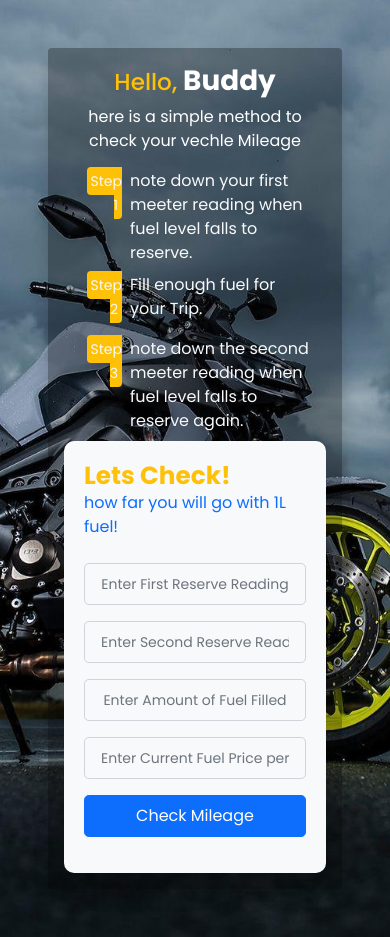
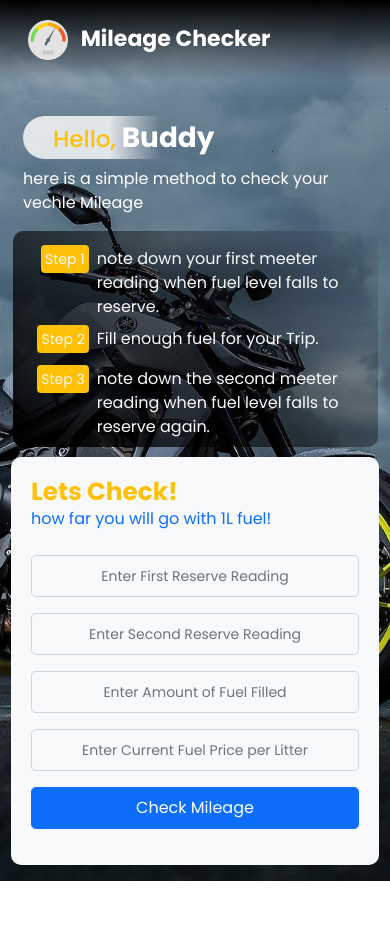
Before and after one commit to mr-enigmaatic/mileage-checker, a plain HTML site: page index.html in a window 390 px wide. After the commit the page ends 881 px from the top, so only its background shows below. Drawn offline with nearby package versions, Linux system fonts and the light colour scheme.

Commit message:
design change, header kogo added

```diff
--- a/css/style.css
+++ b/css/style.css
@@ -10,7 +10,36 @@ body{
     font-family: 'Poppins', sans-serif;
 }
 
-/* Form CSS */
+/*====== Header section =======*/
+.navbar{
+    background:linear-gradient(to bottom, rgba(0,0,0,1)0%, rgba(0,0,0,0)100%);
+    position: absolute;
+    width: 100%;
+    height: 80px;
+}
+.navbar a{
+    font-weight: 700;
+    color: white;
+    font-size: 28px;
+}
+.navbar img{
+    width: 50px;
+    /* border-radius: 50%;
+    box-shadow: 0 0px 10px rgba(0, 0, 0, 1); */
+
+}
+
+/* Mobile CSS */
+@media only screen and (max-width: 768px){
+    .navbar a{
+        font-size: 22px;
+    }
+    .navbar img{
+        width: 40px;
+    }
+}
+
+/* ==== form content ===== */
 .form-container{
     display: flex;
     justify-content: center;
@@ -24,11 +53,13 @@ body{
 .box-area{
     width: 700px;
     background: linear-gradient(rgb(0, 0, 0,0.1)0%, rgba(0, 0, 0,1)100%);
+}
 
-}
 .left-box{
     background: transparent;
 }
+
+
 .right-box{
     padding: 10px 30px 40px 40px;
     border-radius: 10px;
@@ -43,19 +74,32 @@ body{
 }
 
 /* Mobile CSS */
-
 @media only screen and (max-width: 768px){
-
     .box-area{
         margin: 0 10px;
+        margin-top: 100px;
         width: 400px;
-        background: linear-gradient(rgba(0,0,0,0.3)100%, rgba(0,0,0,0.3)0%);
+        background: transparent;
 
     }
     .left-box{
-
         overflow: hidden;
     }
+    .left-box h3{
+        background: linear-gradient(90deg,rgb(255, 255, 255,0.8)25%, rgba(0, 0, 0,0)40%);
+        border-radius: 50px;
+        padding: 5px 30px;
+        width: 100%;
+
+    }
+    .steps-container{
+        background: linear-gradient(45deg, black, transparent);
+        margin-bottom: 10px;
+        padding: 16px 8px 0px;
+        width: 365px;
+        border-radius: 10px;
+    }
+
     .right-box{
         padding: 20px;
     }
--- a/index.html
+++ b/index.html
@@ -6,6 +6,8 @@
     <meta name="viewport" content="width=device-width, initial-scale=1">
     <!-- fav icon -->
     <link rel="icon" href="./img/fav-icon.png">
+    <!-- Box icon -->
+    <link href='https://unpkg.com/boxicons@2.1.4/css/boxicons.min.css' rel='stylesheet'>
 
     <!-- Bootstrap CSS -->
     <link href="https://cdn.jsdelivr.net/npm/bootstrap@5.0.2/dist/css/bootstrap.min.css" rel="stylesheet" integrity="sha384-EVSTQN3/azprG1Anm3QDgpJLIm9Nao0Yz1ztcQTwFspd3yD65VohhpuuCOmLASjC" crossorigin="anonymous">
@@ -15,8 +17,19 @@
   <body>
 
     <div class="container-fluid p-0">
+      <!--========== header section ======= -->
+      <nav class="navbar">
+        <div class="container-fluid">
+          <a class="navbar-brand  ms-3 " href="#">
+            <img src="./img/logo-img.png" class="me-2" alt="logo">
+            Mileage Checker
+          </a>
+        </div>
+      </nav>
+
+      <!-- ====== content section ======== -->
       <div class="form-container">
-          <div class="box-area row  rounded m-5  p-3  shadow position-relative">
+          <div class="box-area row  rounded   p-3  shadow position-relative">
             <!-- Left Section -->
 
             <div class=" left-box col-md-6 rounded-3 d-flex justify-content-center align-items-center flex-column">
@@ -24,8 +37,9 @@
                 <img src="./img/speed2.jpg" class="imgfluid mb-3" style="width: 100%;">
               </div>
               <h3 class="text-warning">Hello, <span class="text-white fs-1 fw-bold">Buddy</span></h3>
-              <p class="text-white text-wrap text-center">here is a simple method to check your vechle Mileage</p>
+              <p class="text-white text-wrap text-sm-start text-md-center">here is a simple method to check your vechle Mileage</p>
 
+              <div class="steps-container">
                 <div class="steps mb-2 d-flex justify-content-start align-items-start w-100">
                   <div class="step-head p-0 text-end me-2" style="width: 20%;">
                   <small class="rounded text-start p-1 bg-warning  text-light">Step 1</small>
@@ -50,6 +64,7 @@
                   </div>
                   <div style="width: 80%;">
                     <span class=" text-start text-light">note down the second meeter reading when fuel level falls to reserve again.</span>
+                  </div>
                 </div>
               </div>
 
```
Also changed, not shown: img/logo-img.png (added). Lines whose indentation alone changed are shown as unchanged.
